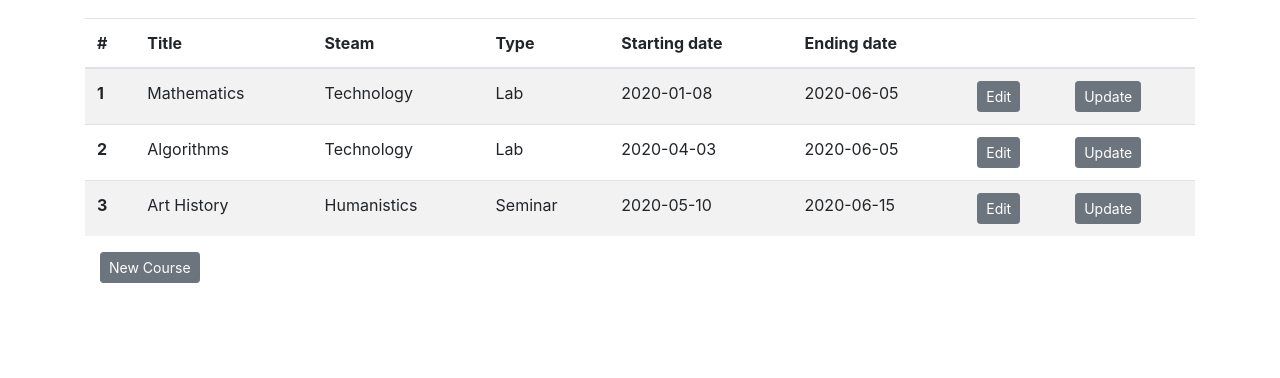
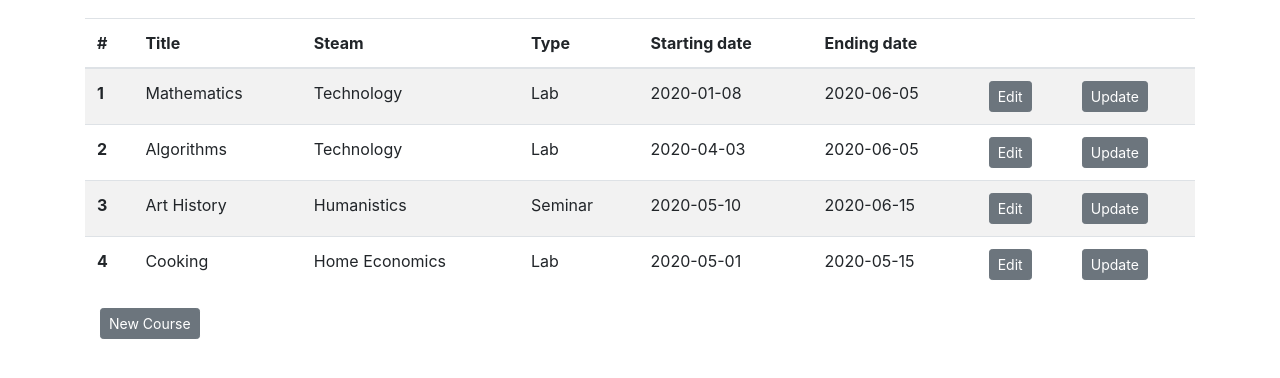
Before and after one commit to DesKar/PrivateSchool, a plain HTML site: page front_end/courses.html in a window 1280 px wide. Shown: the part 62-440 px from the top of the page. Drawn offline with nearby package versions, Linux system fonts and the light colour scheme.

Commit message:
Add another course in demo data

```diff
--- a/front_end/courses.js
+++ b/front_end/courses.js
@@ -28,6 +28,13 @@ function addDemoData() {
             type: "Seminar",
             startDate: "2020-05-10",
             endDate: "2020-06-15",
+        },
+        {
+            title: "Cooking",
+            stream: "Home Economics",
+            type: "Lab",
+            startDate: "2020-05-01",
+            endDate: "2020-05-15",
         }
     ]
 
```
Also changed, not shown: front_end/courses.html (+1 -4 lines).
